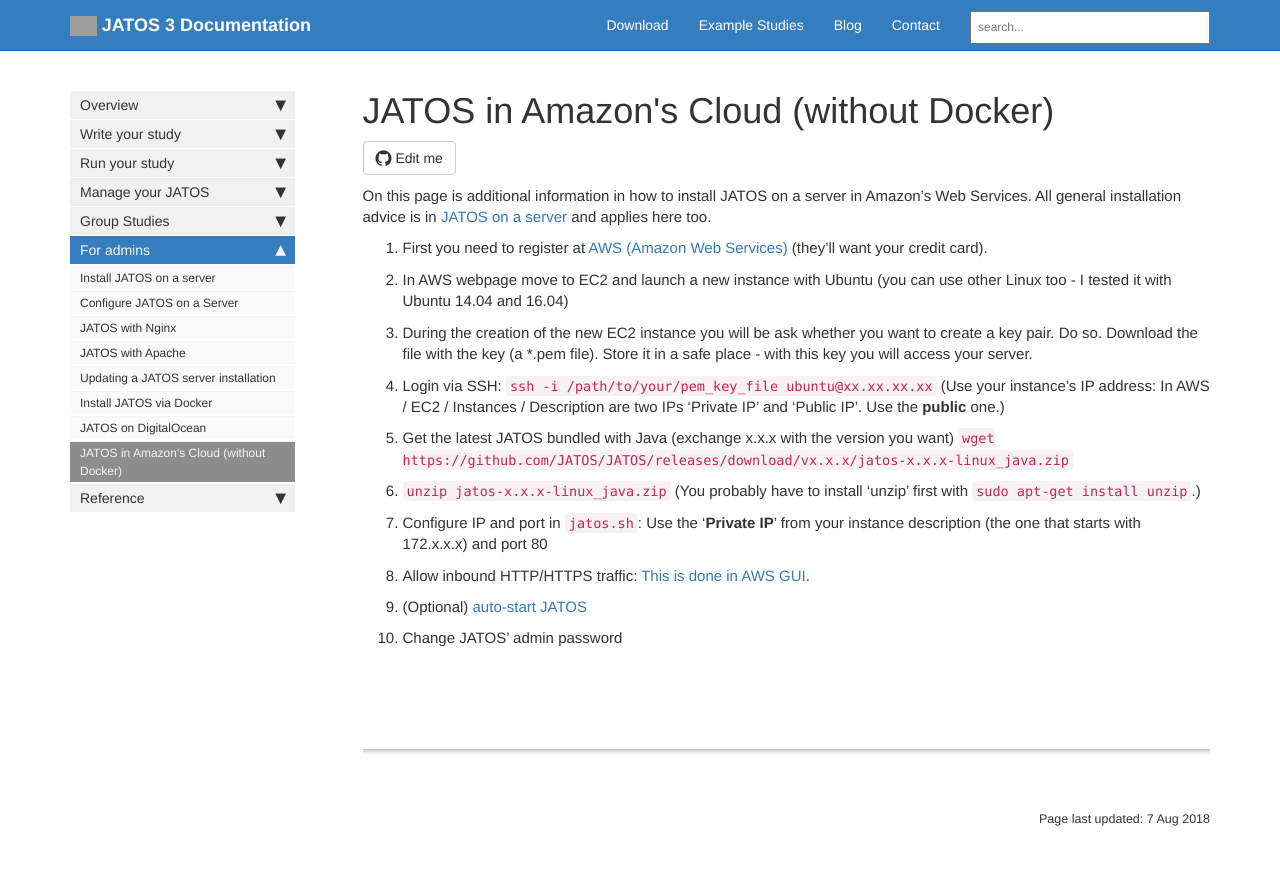
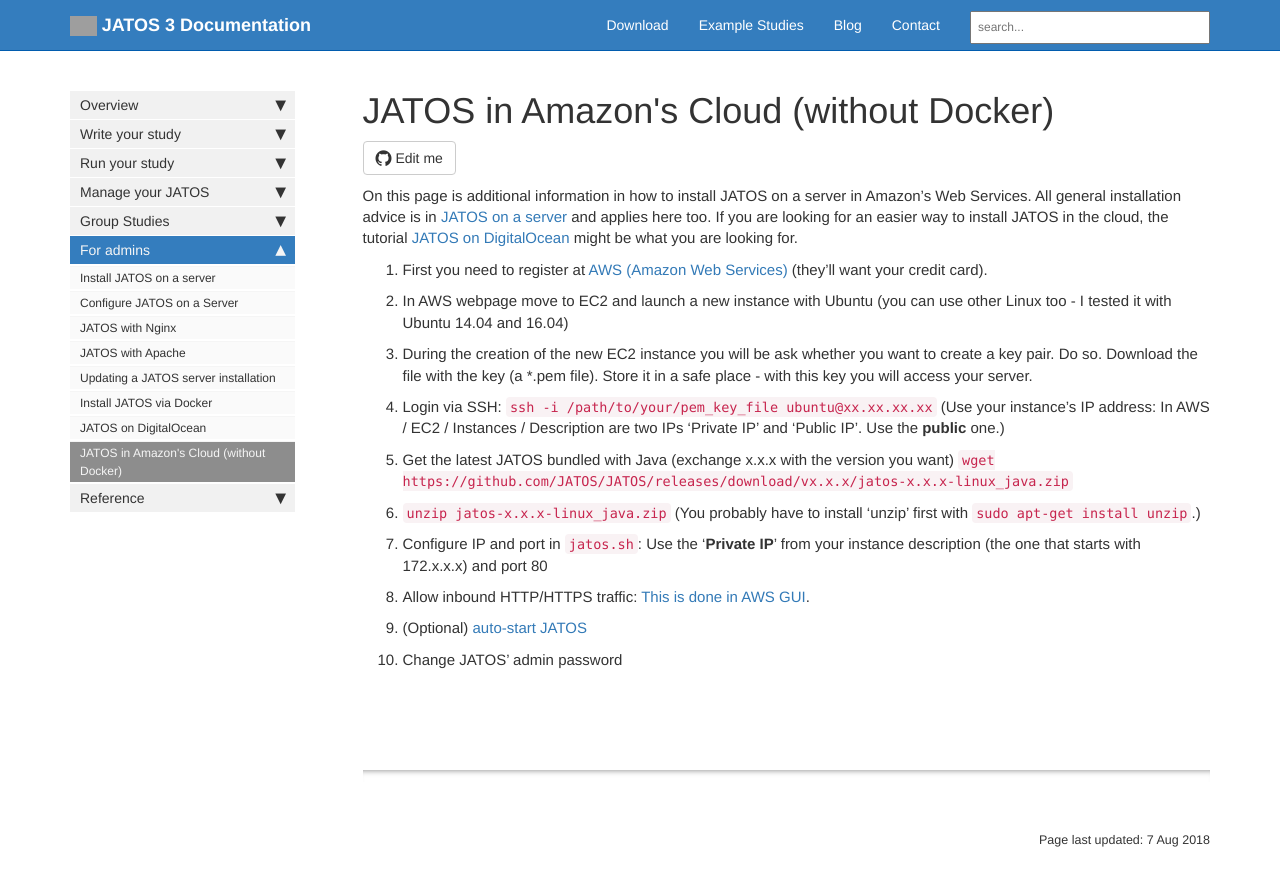
Before and after one commit to kristian-lange-tw/JATOS_docs_v3, a Jekyll site: the page built from pages/JATOS-in-Amazons-Cloud-without-Docker.md, in a window 1280 px wide. Shown: the top 886 px of the page. Built offline with Jekyll 4.4.1, drawn with Linux system fonts in a browser that asks for light colours; nearby versions of some CDN libraries; comment, search, counter and statistics services are not loaded; grey boxes are pictures that could not be loaded.

Commit message:
Update JATOS-in-Amazons-Cloud-without-Docker.md

```diff
--- a/pages/JATOS-in-Amazons-Cloud-without-Docker.md
+++ b/pages/JATOS-in-Amazons-Cloud-without-Docker.md
@@ -10,7 +10,7 @@
 last_updated: 7 Aug 2018
 ---
 
-On this page is additional information in how to install JATOS on a server in Amazon's Web Services. All general installation advice is in [JATOS on a server](JATOS-on-a-server.html) and applies here too.
+On this page is additional information in how to install JATOS on a server in Amazon's Web Services. All general installation advice is in [JATOS on a server](JATOS-on-a-server.html) and applies here too. If you are looking for an easier way to install JATOS in the cloud, the tutorial [JATOS on DigitalOcean](JATOS-on-DigitalOcean.html) might be what you are looking for.
 
 1. First you need to register at [AWS (Amazon Web Services)](https://aws.amazon.com/) (they'll want your credit card).
 1. In AWS webpage move to EC2 and launch a new instance with Ubuntu (you can use other Linux too - I tested it with Ubuntu 14.04 and 16.04)
```
